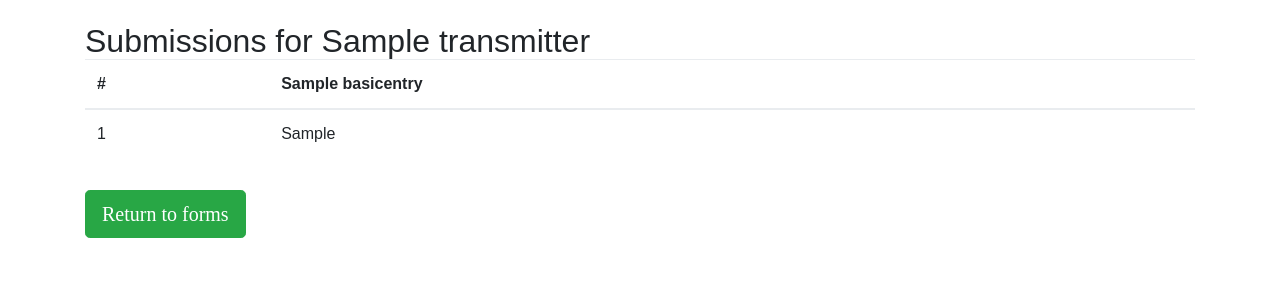
After one commit to gray-adeyi/codemagic, a Django app: page /demo/1 in a window 1280 px wide. The commit adds this page. Shown: the top 300 px of the page. Run offline with Django 3.2, Linux system fonts and the light colour scheme; tables that the repository leaves empty hold one stand-in row (values such as "Sample post"); some libraries are stand-ins or nearby versions; some web fonts are replaced.

Commit message:
added code for the view submissions

```diff
--- a/web_forms/templates/web_forms/demo.html
+++ b/web_forms/templates/web_forms/demo.html
@@ -27,5 +27,11 @@
 			<input type="submit" name="" value="Submit" class="btn btn-secondary">
 		</div>
 	</form>
+
+	<div class="row">
+		<div class="col-md-4 pt-4">
+			<a href="{% url 'web_forms:demo-detail' pk=transmitter.pk %}" class="btn btn-lg btn-success">View Submissions</a>
+		</div>
+	</div>
 </div>
 {% endblock body %}
--- /dev/null
+++ b/web_forms/templates/web_forms/demo_detail.html
@@ -0,0 +1,36 @@
+{% extends 'base.html' %}
+
+{% block title %}Submissions for {{ object.form_name }}{% endblock title %}
+
+{% block body %}
+<div class="container">
+	<br>
+	<h2>Submissions for {{ object.form_name }}</h2>
+	<table class="table">
+				              <thead>
+				                <tr>
+				                	<th>#</th>
+				                	{% for head in object.basicentry_set.all %}
+				                	<th>{{ head.field_name }}</th>
+				                	{% endfor %}
+				                </tr>
+				              </thead>
+				              <tbody>
+				              	{% for receiver in object.end_user_data.all %}
+				              	<tr>
+				              		<td>{{ receiver.pk }}</td>
+				              		{% for data in receiver.response_data.all %}
+				              		<td>{{ data.data_entry }}</td>
+				              		{% endfor %}
+				              	</tr>
+				              	{% endfor %}
+				              </tbody>
+				            </table>
+
+				            <div class="row">
+		<div class="col-md-4 pt-3">
+			<a href="{% url 'web_forms:demo' %}" class="btn btn-lg btn-success">Return to forms</a>
+		</div>
+	</div>
+</div>
+{% endblock body %}
--- a/web_forms/urls.py
+++ b/web_forms/urls.py
@@ -4,7 +4,8 @@ from .views import (
 	LoginView,
 	ForgotPasswordView,
 	AboutView,
-	DemoFormView,)
+	DemoFormView,
+	DemoFormDetail,)
 
 app_name = 'web_forms'
 
@@ -29,4 +30,8 @@ urlpatterns = [
 		'demo',
 		DemoFormView.as_view(),
 		name = 'demo'),
+	path(
+		'demo/<str:pk>',
+		DemoFormDetail.as_view(),
+		name = 'demo-detail'),
 	]
--- a/web_forms/views.py
+++ b/web_forms/views.py
@@ -2,6 +2,7 @@ from django.shortcuts import render, get_object_or_404
 from django.utils.text import slugify
 from django.contrib import messages
 from django.views.generic import View, TemplateView
+from django.views.generic.detail import DetailView
 from django.contrib.auth import login, authenticate
 from django.contrib import messages
 from django.views.generic.edit import FormView
@@ -76,3 +77,8 @@ class DemoFormView(View):
 			new_final_data.save()
 		messages.info(request, 'Your data has been successfully uploaded')
 		return HttpResponseRedirect(reverse('web_forms:demo'))
+
+
+class DemoFormDetail(DetailView):
+	model = Transmitter
+	template_name = 'web_forms/demo_detail.html'
```
